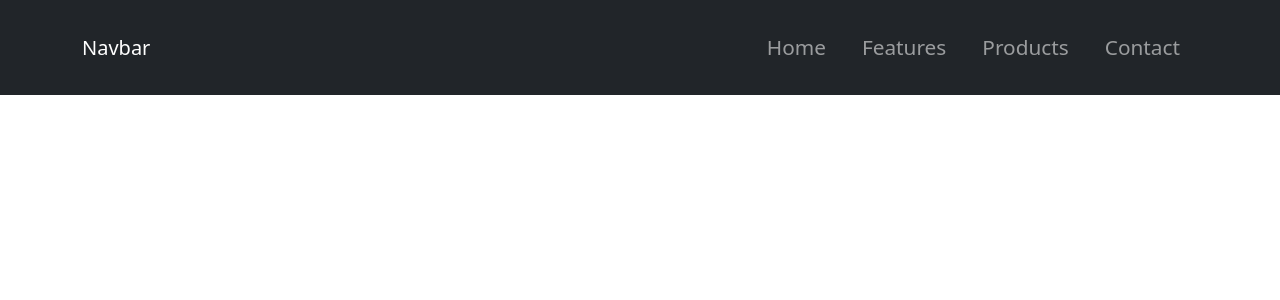
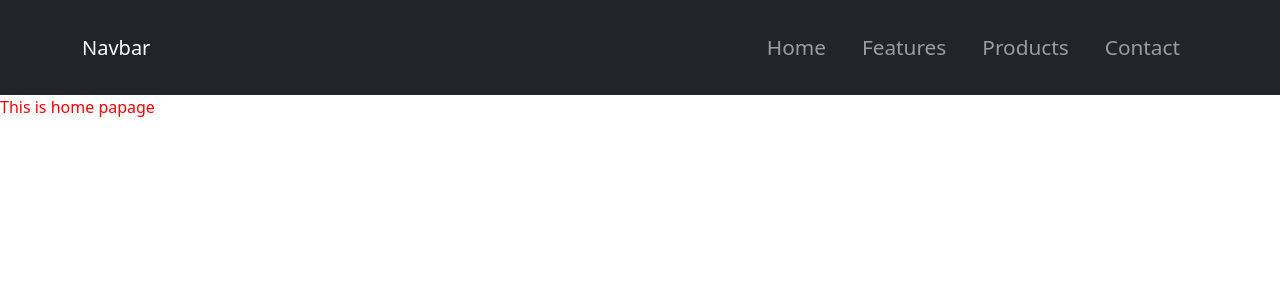
Before and after one commit to Amrindra/Bannard-Project, a React (Create React App) app: page / in a window 1280 px wide. Shown: the top 300 px of the page. Built offline with nearby package versions, Linux system fonts and the light colour scheme; the HTML template or start-up script is replaced by a standard one.

Commit message:
Installed React Router Dom and setup routes in the app

```diff
--- a/package.json
+++ b/package.json
@@ -9,10 +9,10 @@
   "main": "src/index.js",
   "dependencies": {
     "bootstrap": "5.2.0",
-    "rb-homepage-components-storybook": "0.0.1",
     "react": "18.0.0",
     "react-bootstrap": "2.5.0",
     "react-dom": "18.0.0",
+    "react-router-dom": "6.3.0",
     "react-scripts": "4.0.0"
   },
   "devDependencies": {
--- a/src/App.js
+++ b/src/App.js
@@ -1,10 +1,16 @@
+import { BrowserRouter, Route, Routes } from "react-router-dom";
 import Header from "./components/header/Header";
+import Homepage from "./pages/homepage/Homepage";
 import "./styles.css";
 
 export default function App() {
   return (
-    <div className="app">
+    <BrowserRouter>
       <Header />
-    </div>
+
+      <Routes>
+        <Route path="/" element={<Homepage />} />
+      </Routes>
+    </BrowserRouter>
   );
 }
```
